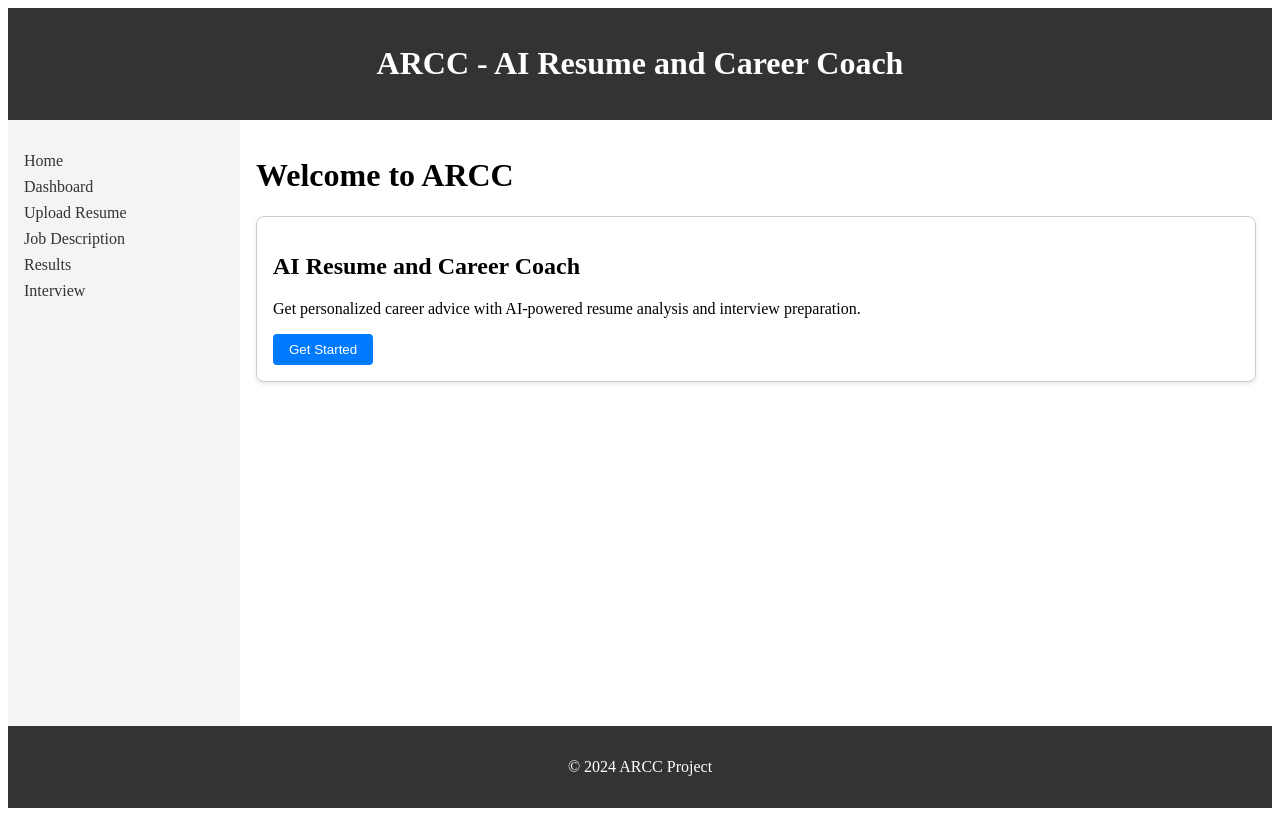
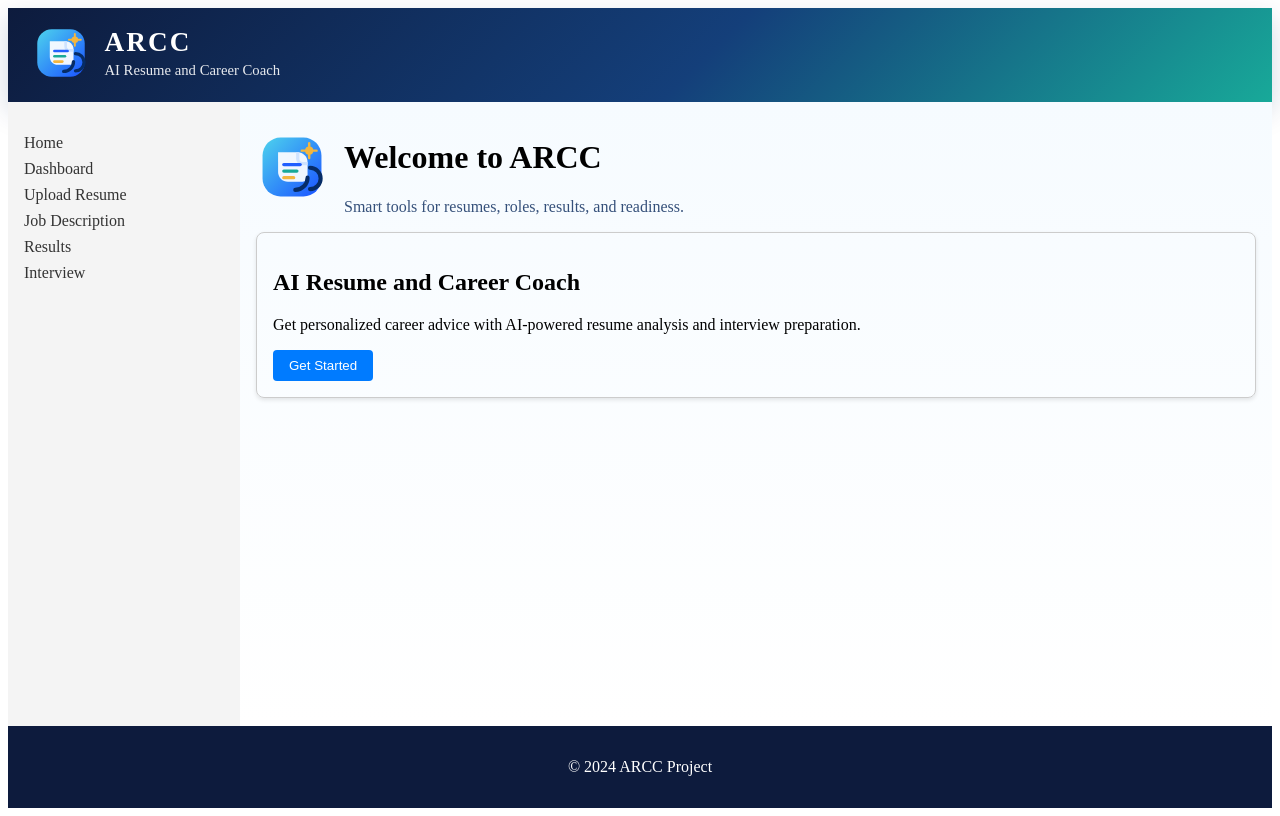
Before and after one commit to Graham-R7/ENSF400_ARCC, a React (Create React App) app in the folder arcc-project/frontend/: page / in a window 1280 px wide. Built offline with nearby package versions, Linux system fonts and the light colour scheme.

Commit message:
Create logo

```diff
--- /dev/null
+++ b/arcc-project/frontend/src/components/ARCCLogo.js
@@ -0,0 +1,62 @@
+import React from "react";
+
+const ARCCLogo = ({ size = 56, showWordmark = true }) => {
+  return (
+    <div className="arcc-logo" aria-label="ARCC logo">
+      <svg
+        className="arcc-logo__mark"
+        width={size}
+        height={size}
+        viewBox="0 0 88 88"
+        role="img"
+        aria-hidden="true"
+      >
+        <defs>
+          <linearGradient id="arccLogoGradient" x1="10%" y1="10%" x2="90%" y2="90%">
+            <stop offset="0%" stopColor="#48c6ef" />
+            <stop offset="100%" stopColor="#1f5eff" />
+          </linearGradient>
+        </defs>
+        <rect x="8" y="8" width="72" height="72" rx="22" fill="url(#arccLogoGradient)" />
+        <path
+          d="M27 26h24c6.6 0 12 5.4 12 12v18c0 3.3-2.7 6-6 6H39c-6.6 0-12-5.4-12-12V26Z"
+          fill="#f8fbff"
+          opacity="0.96"
+        />
+        <path d="M51 26v8c0 3.3 2.7 6 6 6h6" fill="none" stroke="#cfe3ff" strokeWidth="4" />
+        <path d="M34 41h20" stroke="#1f5eff" strokeWidth="4" strokeLinecap="round" />
+        <path d="M34 49h16" stroke="#18a999" strokeWidth="4" strokeLinecap="round" />
+        <path d="M34 57h12" stroke="#f3b63f" strokeWidth="4" strokeLinecap="round" />
+        <path
+          d="M63 57c0 8.3-6.7 15-15 15"
+          fill="none"
+          stroke="#062c66"
+          strokeWidth="5"
+          strokeLinecap="round"
+        />
+        <path
+          d="M66 45c7.2 0 13 5.8 13 13S73.2 71 66 71"
+          fill="none"
+          stroke="#062c66"
+          strokeWidth="5"
+          strokeLinecap="round"
+        />
+        <circle cx="65" cy="24" r="5" fill="#f3b63f" />
+        <path
+          d="M65 15v5M65 28v5M56 24h5M69 24h5"
+          stroke="#f3b63f"
+          strokeWidth="3"
+          strokeLinecap="round"
+        />
+      </svg>
+      {showWordmark ? (
+        <div className="arcc-logo__wordmark">
+          <span className="arcc-logo__title">ARCC</span>
+          <span className="arcc-logo__tagline">AI Resume and Career Coach</span>
+        </div>
+      ) : null}
+    </div>
+  );
+};
+
+export default ARCCLogo;
--- a/arcc-project/frontend/src/components/Header.js
+++ b/arcc-project/frontend/src/components/Header.js
@@ -1,9 +1,10 @@
 import React from "react";
+import ARCCLogo from "./ARCCLogo";
 
 const Header = () => {
   return (
     <header className="header">
-      <h1>ARCC - AI Resume and Career Coach</h1>
+      <ARCCLogo size={58} />
     </header>
   );
 };
--- a/arcc-project/frontend/src/pages/HomePage.js
+++ b/arcc-project/frontend/src/pages/HomePage.js
@@ -1,11 +1,18 @@
 import React from "react";
 import Card from "../components/Card";
 import Button from "../components/Button";
+import ARCCLogo from "../components/ARCCLogo";
 
 const HomePage = () => {
   return (
     <div>
-      <h1>Welcome to ARCC</h1>
+      <div className="hero-brand">
+        <ARCCLogo size={72} showWordmark={false} />
+        <div>
+          <h1>Welcome to ARCC</h1>
+          <p className="hero-brand__caption">Smart tools for resumes, roles, results, and readiness.</p>
+        </div>
+      </div>
       <Card>
         <h2>AI Resume and Career Coach</h2>
         <p>
--- a/arcc-project/frontend/src/styles/main.css
+++ b/arcc-project/frontend/src/styles/main.css
@@ -6,10 +6,10 @@
 }
 
 .header {
-  background-color: #333;
+  background: linear-gradient(135deg, #0d1b3d 0%, #143f7a 55%, #18a999 100%);
   color: white;
-  padding: 1rem;
-  text-align: center;
+  padding: 1rem 1.5rem;
+  box-shadow: 0 10px 25px rgba(6, 44, 102, 0.18);
 }
 
 .main-content {
@@ -40,13 +40,55 @@
 .content {
   flex: 1;
   padding: 1rem;
+  background: linear-gradient(180deg, #f6fbff 0%, #ffffff 100%);
 }
 
 .footer {
-  background-color: #333;
+  background-color: #0d1b3d;
   color: white;
   text-align: center;
   padding: 1rem;
+}
+
+.arcc-logo {
+  display: inline-flex;
+  align-items: center;
+  gap: 0.9rem;
+}
+
+.arcc-logo__mark {
+  display: block;
+  flex-shrink: 0;
+}
+
+.arcc-logo__wordmark {
+  display: flex;
+  flex-direction: column;
+  gap: 0.2rem;
+}
+
+.arcc-logo__title {
+  font-size: 1.7rem;
+  font-weight: 800;
+  letter-spacing: 0.08em;
+}
+
+.arcc-logo__tagline {
+  font-size: 0.92rem;
+  opacity: 0.9;
+}
+
+.hero-brand {
+  display: flex;
+  align-items: center;
+  gap: 1rem;
+  margin-bottom: 1rem;
+}
+
+.hero-brand__caption {
+  margin: 0;
+  color: #35507a;
+  font-weight: 500;
 }
 
 /* Components */
@@ -77,3 +119,17 @@
   margin-bottom: 1rem;
   box-shadow: 0 2px 4px rgba(0,0,0,0.1);
 }
+
+@media (max-width: 640px) {
+  .arcc-logo__title {
+    font-size: 1.4rem;
+  }
+
+  .arcc-logo__tagline {
+    font-size: 0.8rem;
+  }
+
+  .hero-brand {
+    align-items: flex-start;
+  }
+}
```
Also changed, not shown: 1 other file (tests, documents, lock files or other folders).
